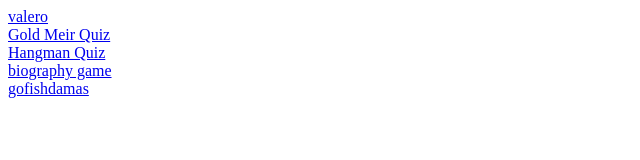
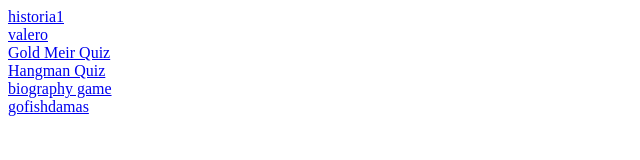
Before and after one commit to Nurnu/nurnu.github.io, a plain HTML site: page index.html in a window 1280 px wide. Shown: the whole page, without its empty margins (0-640 px from the left). Drawn offline with Linux system fonts and the light colour scheme.

Commit message:
Update index.html

```diff
--- a/index.html
+++ b/index.html
@@ -1,5 +1,8 @@
 <html>
 <body>
+   <a href= "historia1.html">
+      historia1</a>
+         <br>
    <a href="valero.html">
       valero </a>
    <br>
```
